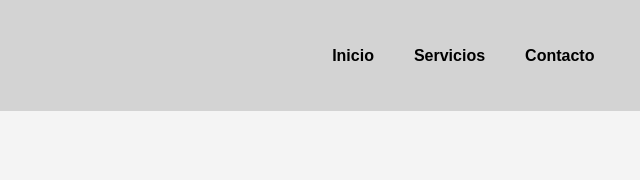
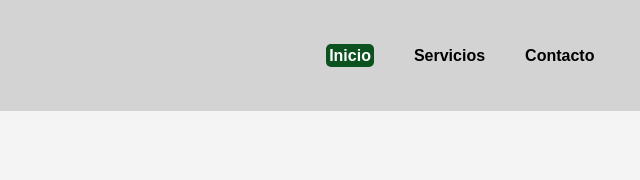
Before and after one commit to Juanm4R/Juanm4R.github.io, a plain HTML site: page index.html in a window 1280 px wide. In both pictures the pointer is over the item "Inicio". Shown: the top 180 px of the page, 640-1280 px from the left. Drawn offline with Linux system fonts and the light colour scheme.

Commit message:
Update style.css

```diff
--- a/css/style.css
+++ b/css/style.css
@@ -10,7 +10,15 @@ li{
     list-style: none;
     margin: 0 20px;
 }
+li :hover{
+    background-color: rgb(11, 82, 32);
+    color: white;
+    border-radius: 5px;
+    padding: 3px;
+    transition: background-color 0.3s ease;
+}
 a{
+
     text-decoration: none;
     color: black;
     font-weight: bold;
```
